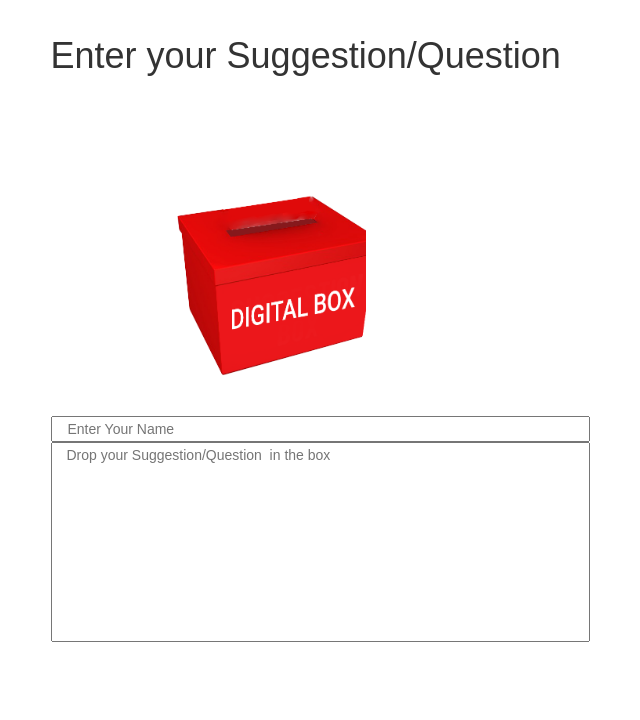
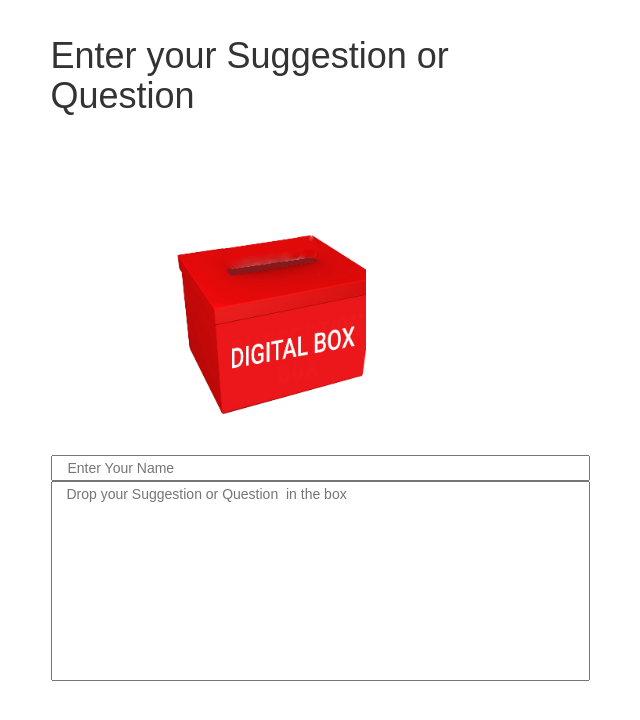
Before and after one commit to DigitalNewInningsBox/suggestion-box, a plain HTML site: page one.html in a window 1280 px wide. Shown: the whole page, without its empty margins (320-960 px from the left). Drawn offline with nearby package versions, Linux system fonts and the light colour scheme.

Commit message:
Update one.html

```diff
--- a/one.html
+++ b/one.html
@@ -60,7 +60,7 @@ span.psw {
 <div class="container">
 
     <div class="col-md-offset-3 col-md-6">
-        <h1 id="heading" >Enter your Suggestion/Question </h1>
+        <h1 id="heading" >Enter your Suggestion or Question </h1>
 
 
         <label for="grievance"></label>
@@ -71,7 +71,7 @@ span.psw {
         <div ondrop="drop(event)" ondragover="allowDrop(event)">
           <div >
             <input tyoe="text" class="col-xs-12" placeholder="Enter Your Name" id="mydivheader1" draggable="true" id="dragtarget">
-            <textarea  class="col-xs-12" name="grievance" id="mydivheader" draggable="true" id="dragtarget" name="entry.982559871" ondragstart="dragStart(event)"  placeholder="Drop your Suggestion/Question  in the box" onmousedown="ajufalse()" onmouseup="aju()"></textarea>
+            <textarea  class="col-xs-12" name="grievance" id="mydivheader" draggable="true" id="dragtarget" name="entry.982559871" ondragstart="dragStart(event)"  placeholder="Drop your Suggestion or Question  in the box" onmousedown="ajufalse()" onmouseup="aju()"></textarea>
           </div>
         </div>
 
@@ -122,7 +122,7 @@ span.psw {
 
           alert("Success");
           aju();
-          document.getElementById("heading").innerHTML="Your Suggestion/Question has been Submitted Successfully";
+          document.getElementById("heading").innerHTML="Your Suggestion or Question has been Submitted Successfully";
           var path='secondbox.png';
         document.getElementById("aj").style.backgroundImage="url("+path+")";
           return postToGoogle();
```
